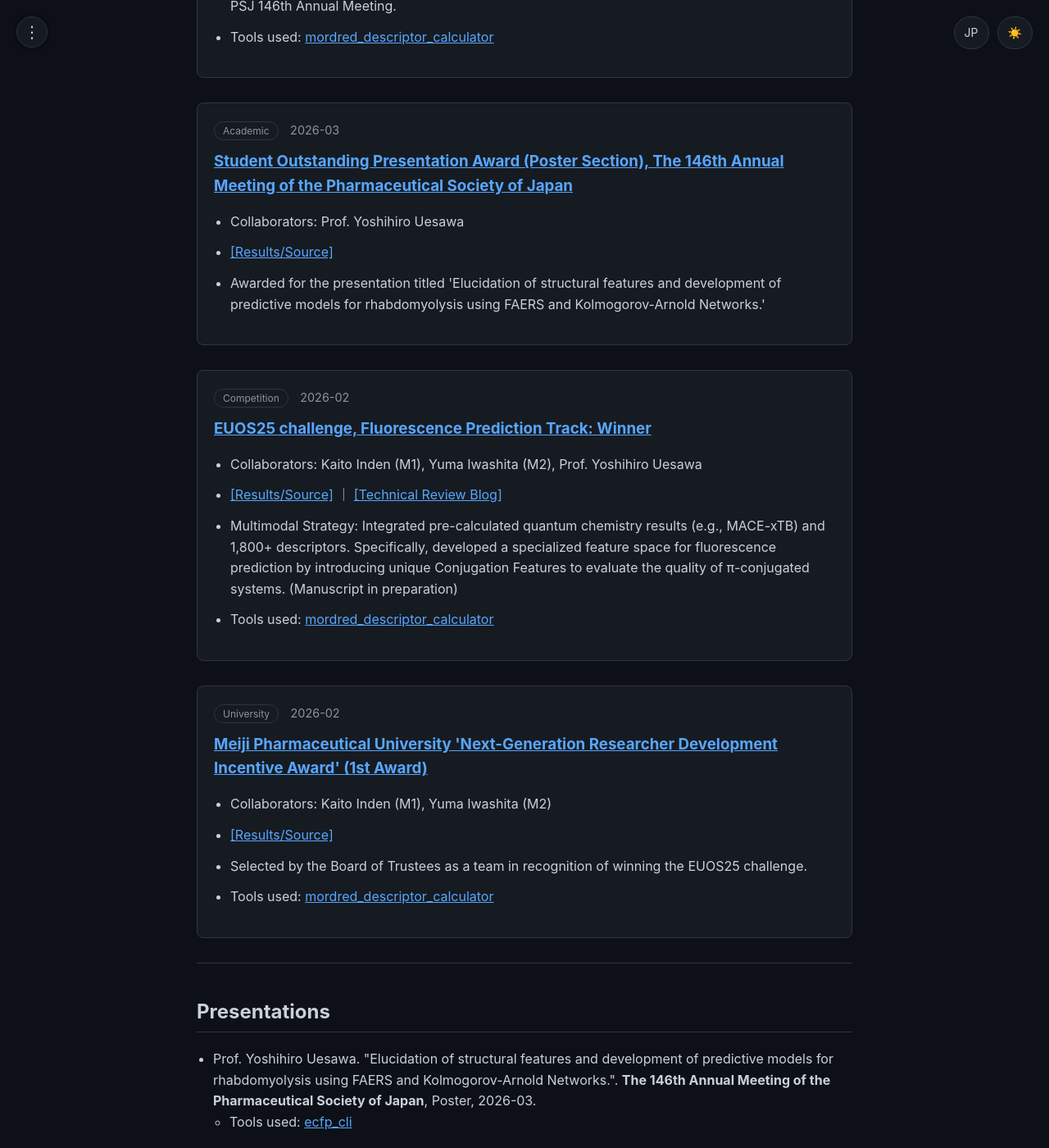
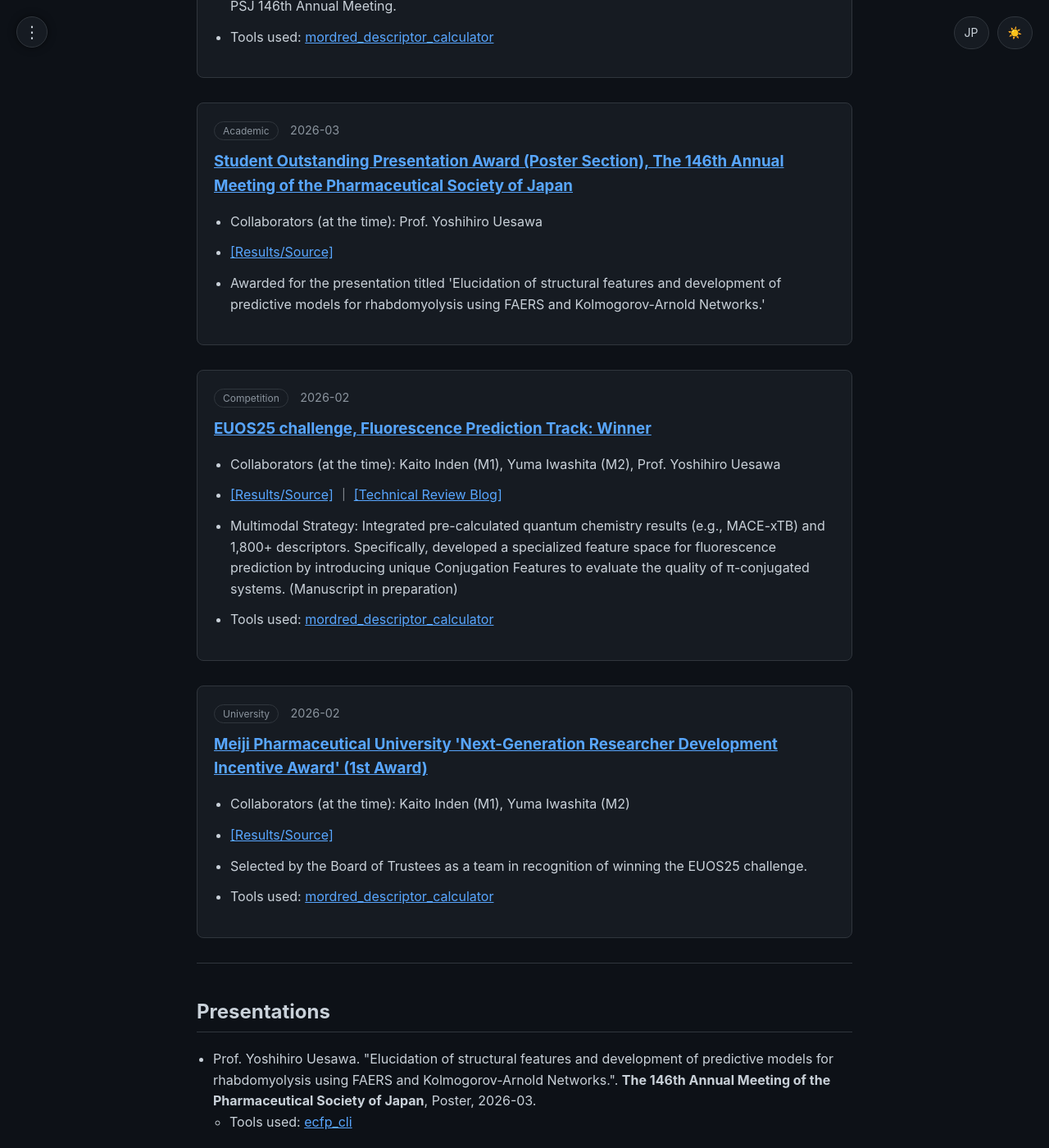
Before and after one commit to 377H-Miru/377H-Miru.github.io, a Jekyll site: the page built from en/achievements.html, in a window 1280 px wide and 1400 px high, scrolled down 652 px. Shown: the whole window at 82% size. Built offline with Jekyll 4.4.1, drawn with Linux system fonts in a browser that asks for light colours; some of the changed text lies outside the part shown.

Commit message:
UI: Add '(当時)' note to achievement labels

```diff
--- a/achievements.html
+++ b/achievements.html
@@ -41,7 +41,7 @@ permalink: /achievements/
         <span style="color: #8b949e; font-size: 0.9em;">{{ award.date }}</span>
         <h3 style="margin: 10px 0;"><a href="{{ award.url }}" target="_blank">{{ award.title_ja }}</a></h3>
         <ul>
-            <li>共同研究者: {{ award.authors_ja }}</li>
+            <li>共同研究者（当時）: {{ award.authors_ja }}</li>
             <li><a href="{{ award.result_url }}" target="_blank">[詳細・ソース]</a>
             {% if award.blog_url %}｜ <a href="{{ award.blog_url }}">[技術解説ブログはこちら]</a>{% endif %}</li>
             <li>{{ award.description_ja }}</li>
--- a/en/achievements.html
+++ b/en/achievements.html
@@ -41,7 +41,7 @@ permalink: /en/achievements/
         <span style="color: #8b949e; font-size: 0.9em;">{{ award.date }}</span>
         <h3 style="margin: 10px 0;"><a href="{{ award.url }}" target="_blank">{{ award.title_en }}</a></h3>
         <ul>
-            <li>Collaborators: {{ award.authors_en }}</li>
+            <li>Collaborators (at the time): {{ award.authors_en }}</li>
             <li><a href="{{ award.result_url }}" target="_blank">[Results/Source]</a>
             {% if award.blog_url %}｜ <a href="{{ award.blog_url }}">[Technical Review Blog]</a>{% endif %}</li>
             <li>{{ award.description_en }}</li>
```
